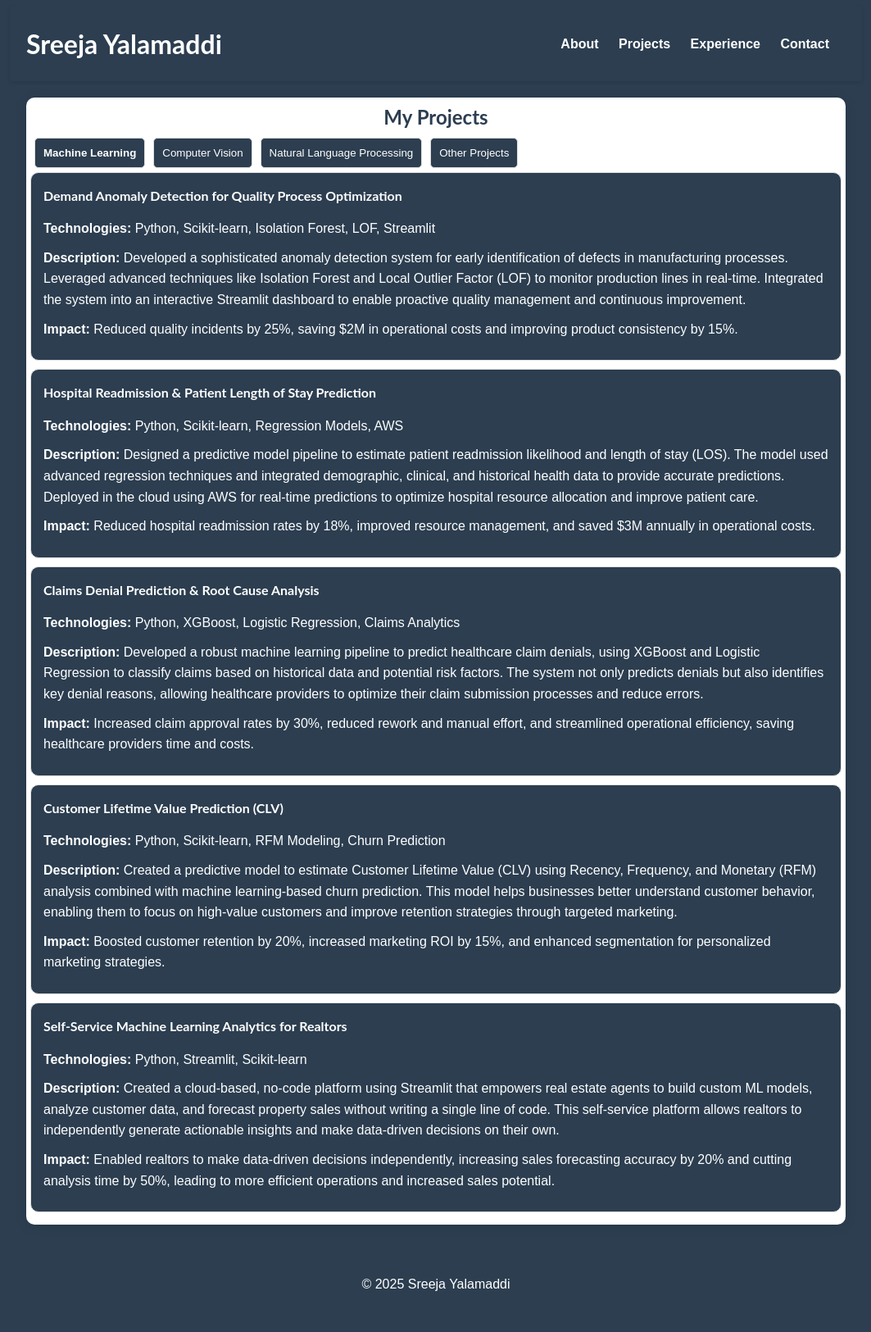
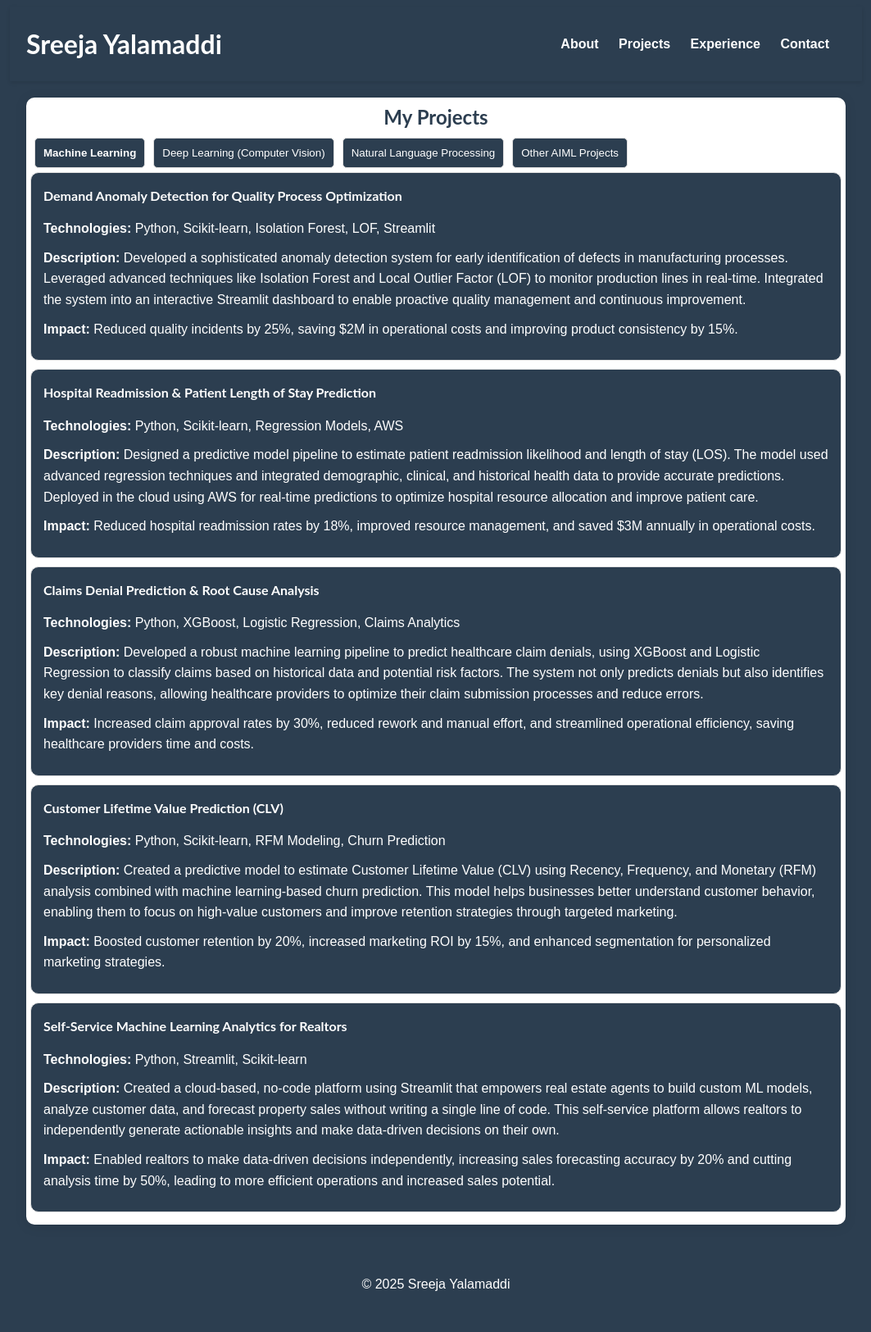
Before and after one commit to Sreeja1503/sreeja1503.github.io, a Jekyll site: the page built from projects.md, in a window 1280 px wide. Shown: the whole page at 82% size, without its empty margins (108-1171 px from the left). Built offline with Jekyll 4.4.1, drawn with Linux system fonts in a browser that asks for light colours.

Commit message:
updated UI

```diff
--- a/css/style.css
+++ b/css/style.css
@@ -1,6 +1,6 @@
 /* Variables */
 :root {
-    --primary-color: #3498db; /* Sky Blue */
+    --primary-color: #5faee3; /* Sky Blue */
     --secondary-color: #2c3e50; /* Navy Blue */
     --background-color: #f4f4f4; /* Light Gray */
     --text-color: #333;        /* Dark Gray */
@@ -270,7 +270,7 @@
     justify-content: center;
     flex-direction: column;
     text-align: center;
-    margin-top: 20px;
+    margin-top: 30px;
 
 }
 
@@ -278,7 +278,7 @@
     display: flex;
     align-items: center;
     justify-content: center;
-    gap: 15px; /* Adjusts space between image and text */
+    gap: 150px; /* Adjusts space between image and text */
 }
 
 .profile-pic {
@@ -289,13 +289,13 @@
 }
 
 .welcome-text {
-    font-size: 1.8em;
+    font-size: 1.75em;
     font-weight: bold;
     color: white ;
 }
 
 .bio-container {
-    max-width: 800px;
+    max-width: 1000px;
     text-align: left;
     margin-top: 20px;
     background: var(--secondary-color);
--- a/projects.md
+++ b/projects.md
@@ -8,9 +8,9 @@
 	<!-- Tab Navigation -->
 	<div class="tabs">
 		<button class="tab-button active" onclick="showTab('ml')">Machine Learning</button>
-		<button class="tab-button" onclick="showTab('cv')">Computer Vision</button>
+		<button class="tab-button" onclick="showTab('cv')">Deep Learning (Computer Vision)</button>
 		<button class="tab-button" onclick="showTab('nlp')">Natural Language Processing</button>
-		<button class="tab-button" onclick="showTab('other')">Other Projects</button>
+		<button class="tab-button" onclick="showTab('other')">Other AIML Projects</button>
 	</div>
 
 	<!-- Tab Content -->
```
